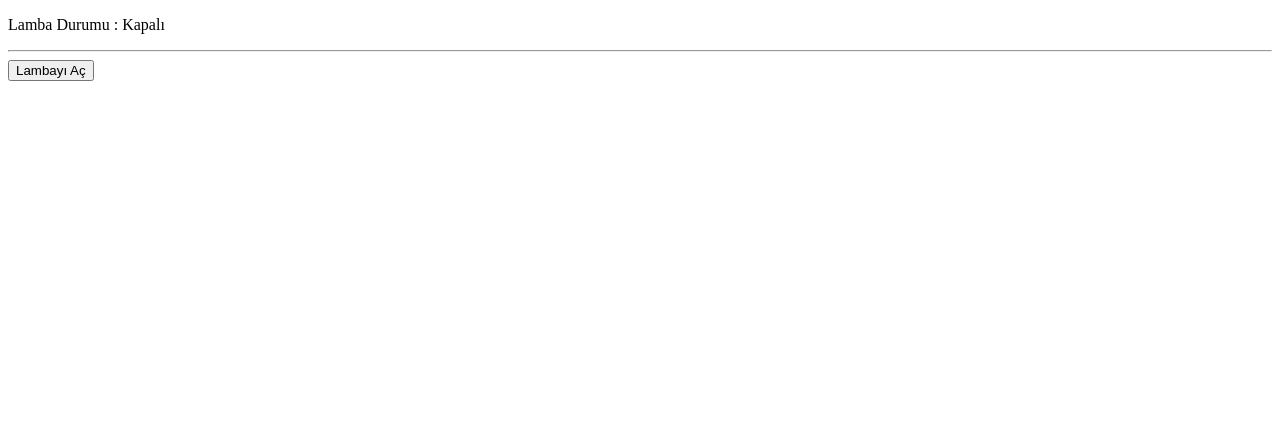
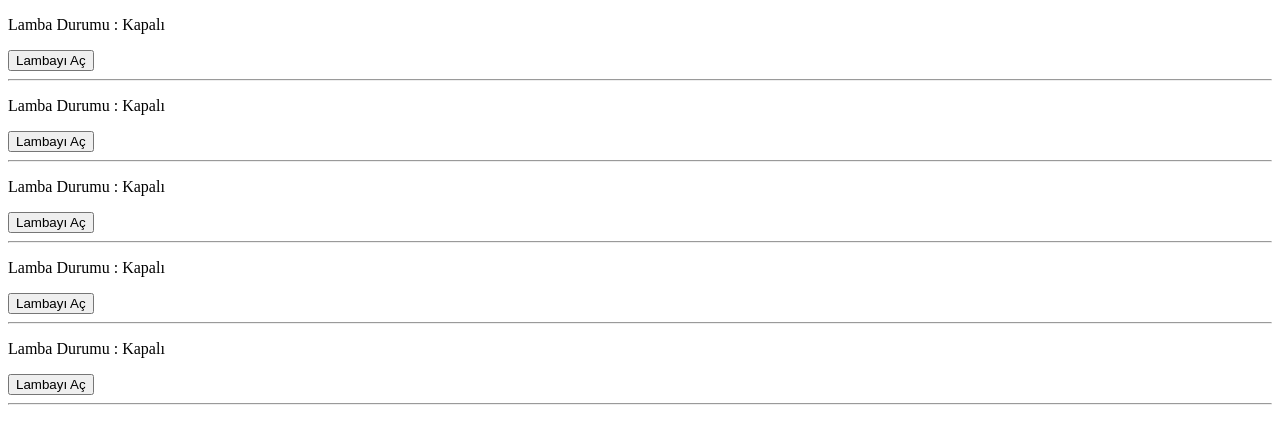
Before and after one commit to yomraliahmet/vuejs, a Vue app in the folder vue-cli-intro/: page / in a window 1280 px wide. Shown: the top 444 px of the page. Built offline with nearby package versions, Linux system fonts and the light colour scheme.

Commit message:
.vue içine başka .vue import etme.

```diff
--- a/vue-cli-intro/src/Home.vue
+++ b/vue-cli-intro/src/Home.vue
@@ -1,26 +1,16 @@
 <template>
-<div id="bb">
-    <p>Lamba Durumu : {{ status }}</p>
-    <hr>
-    <button @click="openLamp">Lambayı Aç</button>
+<div id="vv">
+    <lamp-status v-for="i in 5" ></lamp-status>
 </div>
 
 </template>
 
 <script>
+import LampStatus from './LampStatus';
+
 export default {
-    data : function(){
-        return {
-            key : 0,
-            status : "Kapalı"
-        }
-    },
-    methods : {
-        openLamp(){
-            this.key = ! this.key;
-            this.status = this.key == 1 ? "Açık" : "Kapalı";
-
-        }
+    components : {
+        "lamp-status" : LampStatus
     }
 }
 </script>
--- /dev/null
+++ b/vue-cli-intro/src/LampStatus.vue
@@ -0,0 +1,26 @@
+<template>
+<div id="bb">
+    <p>Lamba Durumu : {{ status }}</p>
+    <button @click="openLamp">Lambayı Aç</button>
+    <hr>
+</div>
+
+</template>
+
+<script>
+export default {
+    data : function(){
+        return {
+            key : 0,
+            status : "Kapalı"
+        }
+    },
+    methods : {
+        openLamp(){
+            this.key = ! this.key;
+            this.status = this.key == 1 ? "Açık" : "Kapalı";
+
+        }
+    }
+}
+</script>
```
